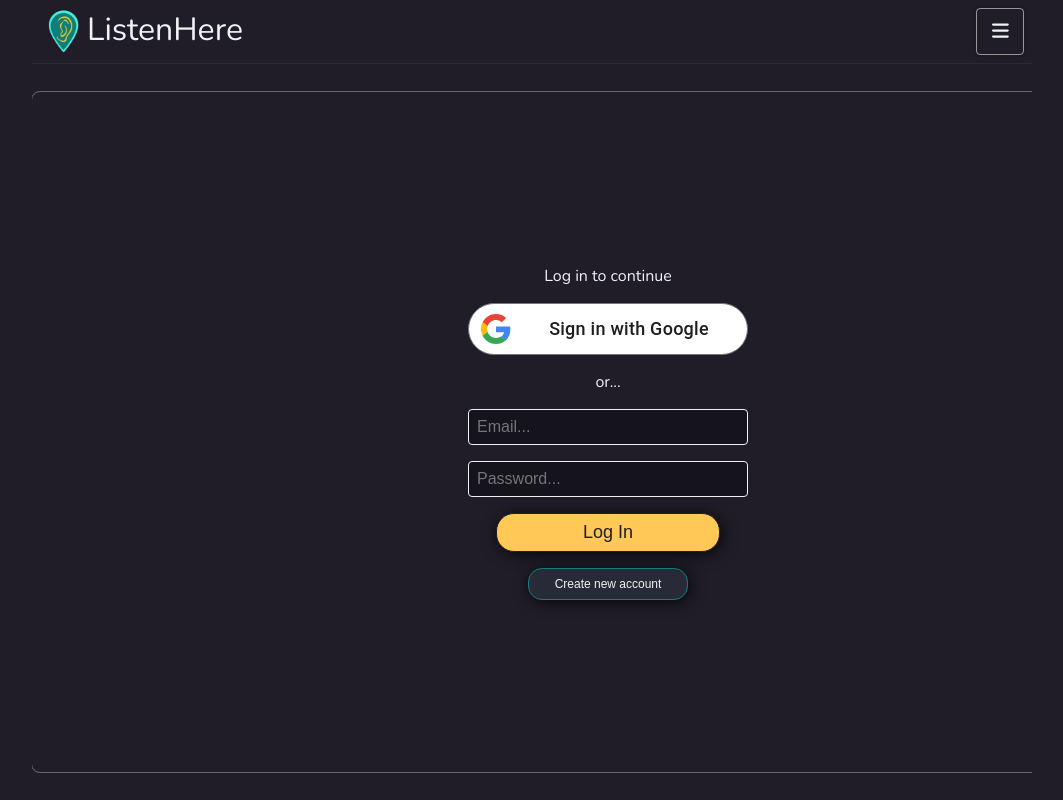
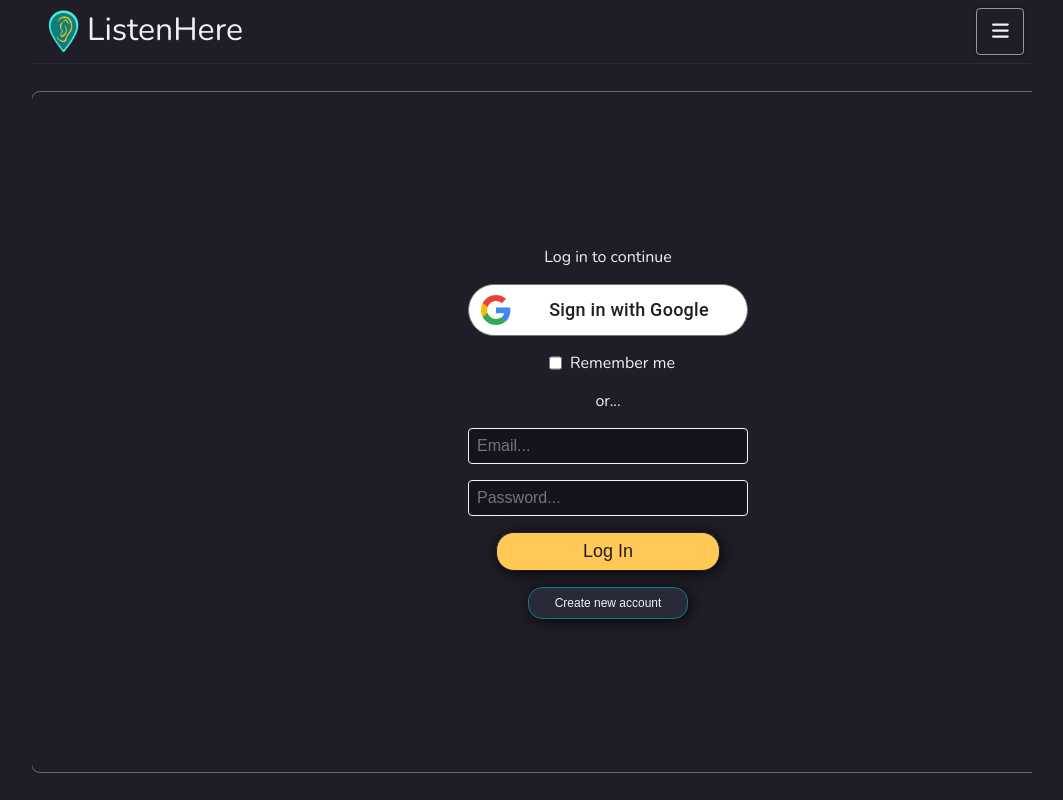
Before and after one commit to hutchison-s/listenHere, a React (Vite) app in the folder root/: page / in a window 1280 px wide. Shown: the whole page, without its empty margins (108-1171 px from the left). Built offline with nearby package versions, Linux system fonts and the light colour scheme; no server answers.

Commit message:
Add persistence option for localStorage to login

```diff
--- a/root/src/api/apiCalls.jsx
+++ b/root/src/api/apiCalls.jsx
@@ -68,7 +68,7 @@ export const deletePin = (id, callback) => {
 }
 
 export const viewPin = (pin, profile, callback) => {
-    if (!profile.viewed.includes(pin._id)) {
+    if (!profile.viewed.includes(pin._id) && pin.creator.id !== profile._id) {
         console.log("attempting view update")
         axios.post(pinsURL+pin._id+"/view", {userId: profile._id})
             .then(res => {
--- a/root/src/config/firebase.js
+++ b/root/src/config/firebase.js
@@ -1,6 +1,6 @@
 // Import the functions you need from the SDKs you need
 import { initializeApp } from "firebase/app";
-import { getAuth, GoogleAuthProvider } from 'firebase/auth'
+import { browserSessionPersistence, getAuth, GoogleAuthProvider, setPersistence } from 'firebase/auth'
 
 
 const firebaseConfig = {
@@ -15,4 +15,11 @@ const firebaseConfig = {
 
 const app = initializeApp(firebaseConfig);
 export const auth = getAuth(app)
+setPersistence(auth, browserSessionPersistence)
+  .then(() => {
+    console.log('Persistence set to session')
+  })
+  .catch((error) => {
+    console.error('Error setting persistence:', error);
+  });
 export const googleProvider = new GoogleAuthProvider()
--- a/root/src/pages/Login.css
+++ b/root/src/pages/Login.css
@@ -18,6 +18,16 @@
 }
 #loginForm > p {
     font-size: 16px;
+}
+
+label:has(#remember) {
+  display: flex;
+  justify-content: center;
+}
+
+#loginForm #remember {
+  width: unset;
+  margin: 0 0.5rem;
 }
 
 #loginForm button.enter,
--- a/root/src/pages/LoginPage.jsx
+++ b/root/src/pages/LoginPage.jsx
@@ -2,7 +2,7 @@ import './Login.css'
 import {UserContext} from '../contexts/UserContext'
 import { useContext, useEffect, useState, useRef } from 'react'
 import { auth, googleProvider } from '../config/firebase'
-import { createUserWithEmailAndPassword, signInWithPopup, signInWithEmailAndPassword } from 'firebase/auth'
+import { createUserWithEmailAndPassword, signInWithPopup, signInWithEmailAndPassword, browserSessionPersistence, browserLocalPersistence, setPersistence } from 'firebase/auth'
 import { Navigate } from 'react-router-dom'
 
 function LoginPage() {
@@ -10,9 +10,16 @@ function LoginPage() {
   const [email, setEmail] = useState(null)
   const [pass, setPass] = useState(null)
   const [user, setUser] = useState(null)
+  const [rememberMe, setRememberMe] = useState(false)
 
   const {profile, getProfileFromUser} = useContext(UserContext)
   const dialogRef = useRef(null)
+
+  useEffect(()=>{
+    if (localStorage['firebase:authUser:AIzaSyBIFnE9a5XGHULxSfXgqdzvluNPSc-Wsic:[DEFAULT]']) {
+      setUser(JSON.parse(localStorage['firebase:authUser:AIzaSyBIFnE9a5XGHULxSfXgqdzvluNPSc-Wsic:[DEFAULT]']))
+    }
+  }, [])
 
   useEffect(()=>{
     if (user) {
@@ -23,6 +30,10 @@ function LoginPage() {
   const logInWithGoogle = async () => {
     try {
       await signInWithPopup(auth, googleProvider)
+      const persistenceType = rememberMe
+        ? browserLocalPersistence
+        : browserSessionPersistence;
+      await setPersistence(auth, persistenceType);
       setUser(auth.currentUser)
       console.log(auth.currentUser)
     } catch (err) {
@@ -34,6 +45,10 @@ function LoginPage() {
     e.preventDefault()
       try {
         await signInWithEmailAndPassword(auth, email, pass)
+        const persistenceType = rememberMe
+        ? browserLocalPersistence
+        : browserSessionPersistence;
+        await setPersistence(auth, persistenceType);
         setUser(auth.currentUser)
         console.log(auth.currentUser)
       } catch (err) {
@@ -48,6 +63,10 @@ function LoginPage() {
         displayName: displayName,
         email: auth.currentUser.email
       }
+      const persistenceType = rememberMe
+        ? browserLocalPersistence
+        : browserSessionPersistence;
+      await setPersistence(auth, persistenceType);
       setUser(newUserObject)
       console.log(auth.currentUser)
     } catch (err) {
@@ -105,6 +124,10 @@ function LoginPage() {
               <span style={{display: "none"}}>Sign in with Google</span>
             </div>
           </button>
+          <label htmlFor="remember">
+              <input type="checkbox" name="remember" id="remember" onChange={(e)=>{setRememberMe(e.target.checked)}}/>
+              <span>Remember me</span>
+            </label>
           <p>or...</p>
            <input type="email" name="newEmail" id="newEmail" placeholder='Email...' onChange={(e)=>{setEmail(e.target.value)}}/>
             <input type="password" name="newPassword" id="newPassword" placeholder='Password...' onChange={(e)=>{setPass(e.target.value)}}/>
```
